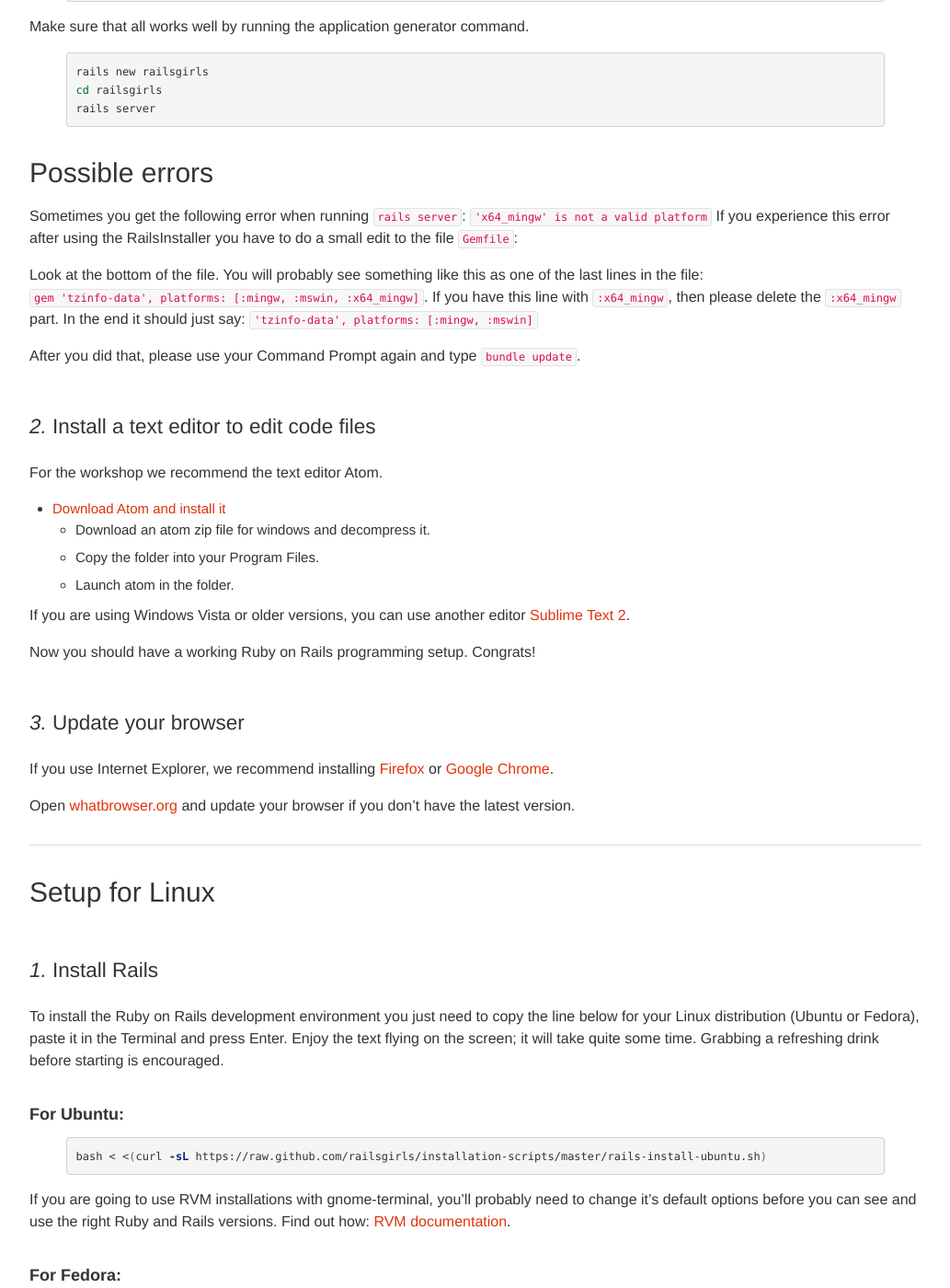
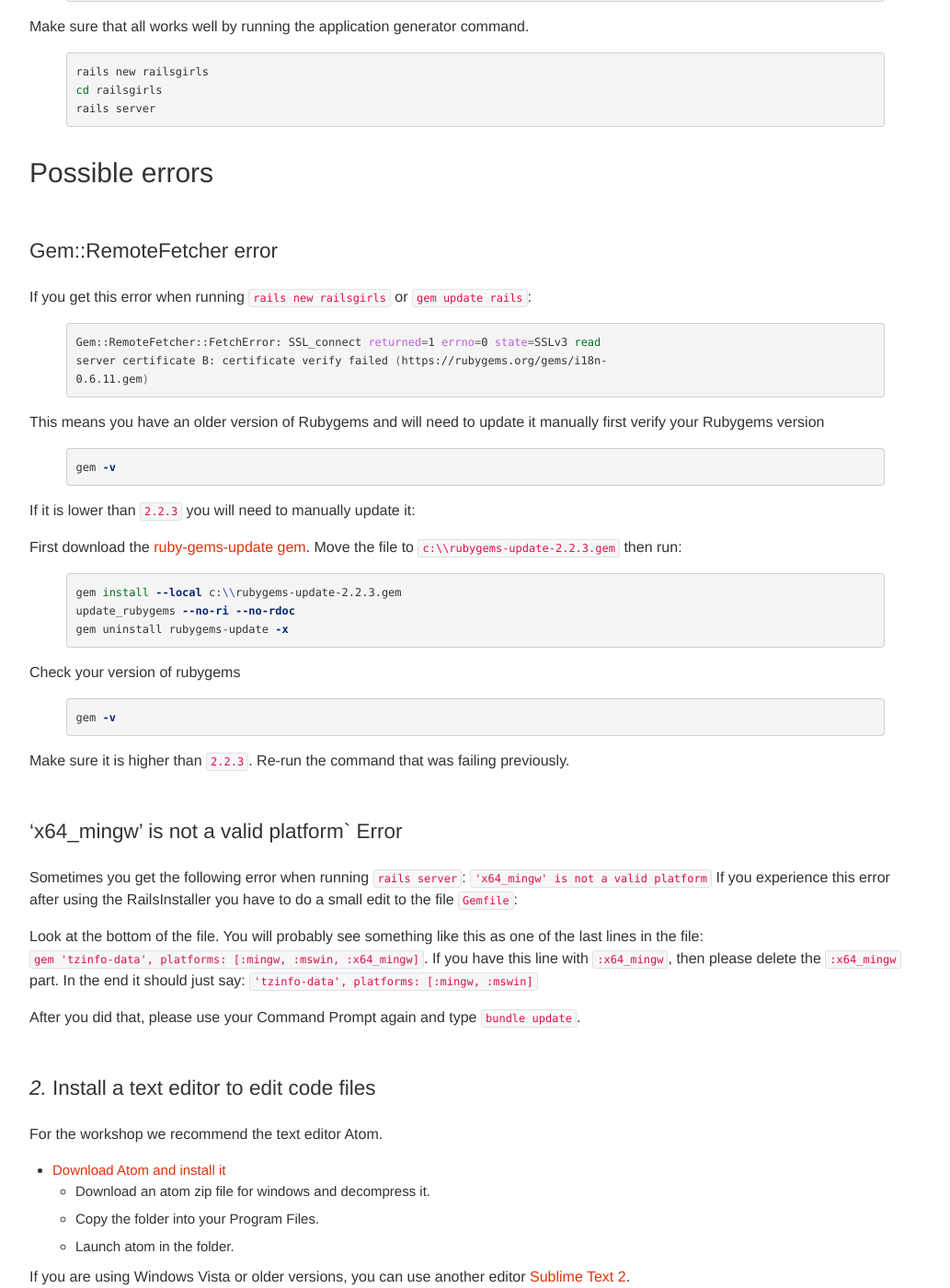
Before and after one commit to railsgirls/guides.railsgirls.com, a Jekyll site: the page built from _posts/2013-05-02-install.markdown, in a window 1280 px wide and 1400 px high, scrolled down 3966 px. Shown: the whole window at 92% size, without its empty margins (53-1086 px from the left). Built offline with Jekyll 4.4.1, drawn with Linux system fonts in a browser that asks for light colours; nearby versions of some CDN libraries.

Commit message:
Document Windows Rubygems install error
Update docs to deal with error when using windows and an older version of Rubygems see: https://gist.github.com/luislavena/f064211759ee0f806c88 for full details and instructions.

This can be removed when RailsInstaller ships with a more recent version of Rubygems, see https://github.com/oneclick/rubyinstaller/issues/249 for more info.

```diff
--- a/_posts/2013-05-02-install.markdown
+++ b/_posts/2013-05-02-install.markdown
@@ -150,6 +150,44 @@ rails server
 
 ## Possible errors
 
+### Gem::RemoteFetcher error
+
+If you get this error when running `rails new railsgirls` or `gem update rails`:
+
+{% highlight sh %}
+Gem::RemoteFetcher::FetchError: SSL_connect returned=1 errno=0 state=SSLv3 read
+server certificate B: certificate verify failed (https://rubygems.org/gems/i18n-
+0.6.11.gem)
+{% endhighlight %}
+
+This means you have an older version of Rubygems and will need to update it manually first verify your Rubygems version
+
+{% highlight sh %}
+gem -v
+{% endhighlight %}
+
+If it is lower than `2.2.3` you will need to manually update it:
+
+
+First download the [ruby-gems-update gem](https://github.com/rubygems/rubygems/releases/download/v2.2.3/rubygems-update-2.2.3.gem and put it at c:\\rubygems-update-2.2.3.gem). Move the file to `c:\\rubygems-update-2.2.3.gem` then run:
+
+{% highlight sh %}
+gem install --local c:\\rubygems-update-2.2.3.gem
+update_rubygems --no-ri --no-rdoc
+gem uninstall rubygems-update -x
+{% endhighlight %}
+
+Check your version of rubygems
+
+{% highlight sh %}
+gem -v
+{% endhighlight %}
+
+Make sure it is higher than `2.2.3`. Re-run the command that was failing previously.
+
+
+### 'x64_mingw' is not a valid platform` Error
+
 Sometimes you get the following error when running `rails server`:
 `'x64_mingw' is not a valid platform` If you experience this error after using the RailsInstaller you have to do a small edit to the file `Gemfile`:
 
```
